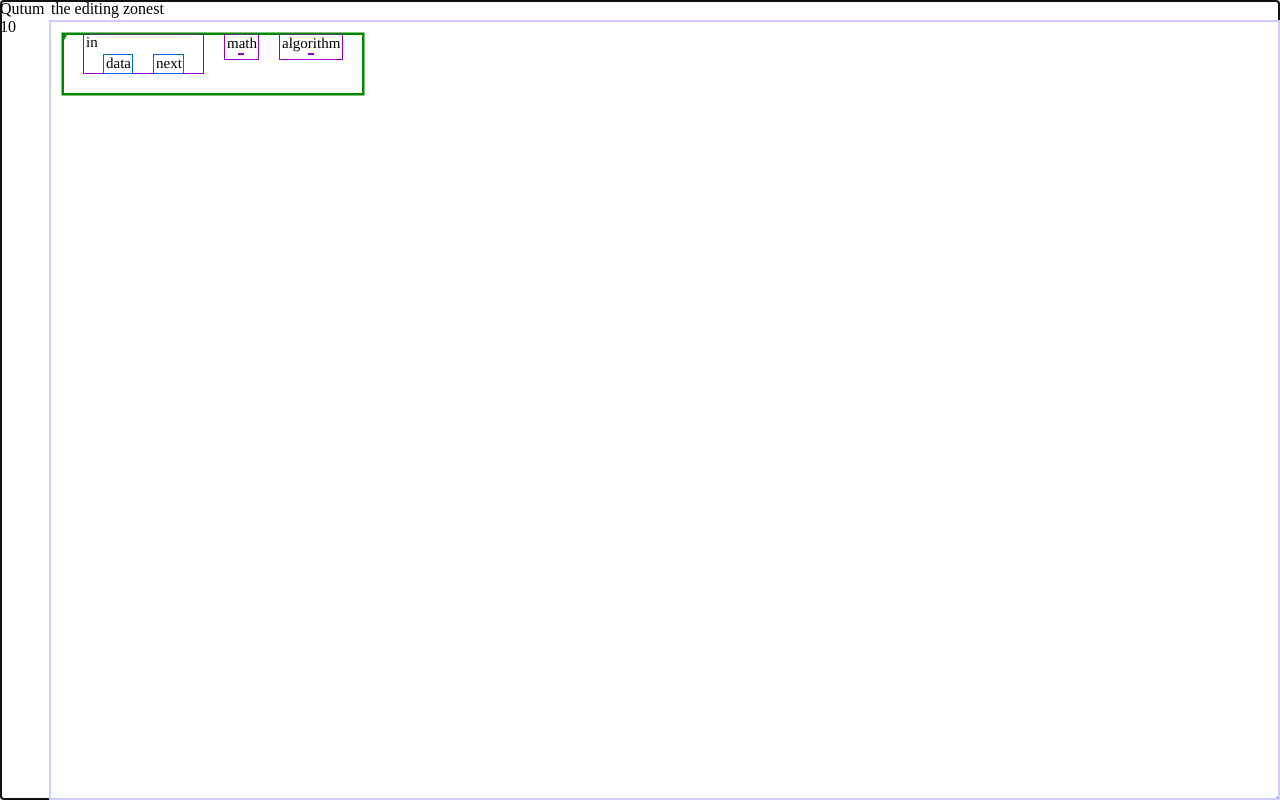
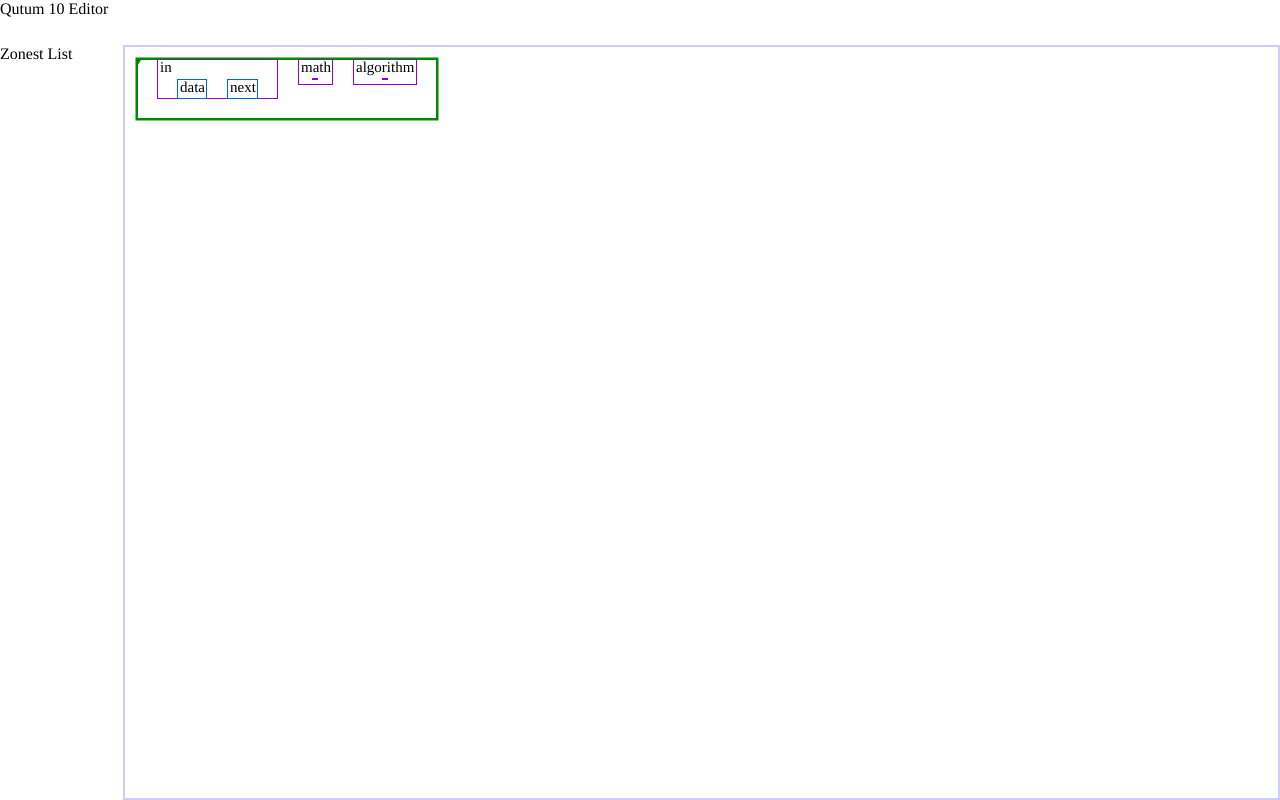
Before and after one commit to qutum/qutum-old-graphic, a plain HTML site: page qutum-web/index.html in a window 1280 px wide. Drawn offline with Linux system fonts and the light colour scheme.

Commit message:
page, key event, err info, for opera

```diff
--- a/qutum-web/command.js
+++ b/qutum-web/command.js
@@ -368,7 +368,7 @@ unity: function (u, test)
 trialVeto: function (tv)
 {
 	var now = this.edit.now, tv0 = now.tv
-	if ( !now.row || now.layer || this.edit.drag)
+	if ( !now.deep || now.layer || this.edit.drag)
 		return
 	tv0 == tv && (tv = 0)
 	this.go(function (redo)
--- a/qutum-web/datum.js
+++ b/qutum-web/datum.js
@@ -55,9 +55,9 @@ base0: 0, // the maximum deep of all outermost bases
 mn: 0, // match iteration
 
 name: '',
-nameY: 0, // text bottom
-nameR: 0, // with left and right padding
-nameH: 0, // with top and bottom padding
+nameY: 0, // text top
+nameR: 0, // with left and right margin of around 3px each
+nameH: 0, // with top and bottom margin of around 3px each
 err: '',
 x: 0,
 y: 0,
@@ -81,7 +81,6 @@ addTo: function (z, r, q) // x < 0 to add row
 		this.gene = true
 		this.bzer = this
 		this.azer = this
-		this.err = ''
 		return this // zonest
 	}
 	if (z.ox < 0)
@@ -337,13 +336,13 @@ layout: function (force)
 	{
 		this.w = Math.max(SIZE0, nr)
 		this.h = Math.max(SIZE0, nh)
-		this.nameY = 3 + this.edit.nameH
+		this.nameY = 2
 	}
 	else if (this.detail == 2)
 	{
 		this.w = Math.max(SIZE0, nr)
 		this.h = Math.max(SIZE0, nh + 6)
-		this.nameY = 3 + this.edit.nameH
+		this.nameY = 2
 		w2 = this.w >> 1, h2 = nh || this.h >> 1
 		rs[0].layout(0, w2, w2, 0)
 		for (x = 1; r = rs[x]; x++)
@@ -363,11 +362,11 @@ layout: function (force)
 		r = rs[0]
 		if (r.length && nr > NAME_WIDTH)
 			r.layout(1, 0, w, 0),
-			h = r.h + 2
+			h = r.h + 3
 		else
 			r.layout(1, nr, w, 0),
 			h = 0
-		this.nameY = h + 2 + this.edit.nameH
+		this.nameY = h + 2
 		h = Math.max(h + nh, r.h + SPACE)
 		for (x = 1; r = rs[x]; x++)
 			r.layout(x < this.ox ? 2 : 3, 0, w, h),
@@ -432,11 +431,11 @@ _show: function (draw, X, Y, W, H)
 
 	if (this.uNext != this && this.unity == edit.nav.unity)
 		draw.fillStyle = io < 0 ? '#ecf' : '#cce3ff',
-		draw.fillRect(2, 2, this.nameR - 4, this.nameY - 1)
-	if (x = this.tv)
-		draw.fillStyle = '#000', draw.fillText(x < 0 ? '?' : '!', 3, this.nameY)
-	if (y = this.name)
-		draw.fillStyle = '#000', draw.fillText(y, (x && edit.nameTvW) + 3, this.nameY)
+		draw.fillRect(2, this.nameY, this.nameR - 4, edit.nameH + 1)
+	if (D = this.tv)
+		draw.fillStyle = '#000', draw.fillText(D < 0 ? '?' : '!', 3, this.nameY + edit.nameH)
+	if (d = this.name)
+		draw.fillStyle = '#000', draw.fillText(d, (D && edit.nameTvW) + 3, this.nameY + edit.nameH)
 
 	draw.translate(X, Y)
 	for (R = 0; r = s[R]; R++)
--- a/qutum-web/edit.js
+++ b/qutum-web/edit.js
@@ -6,33 +6,37 @@
 //
 (function(){
 
-Edit = function (box)
+Edit = function (dom)
 {
-	this.html = /Firefox/.test(navigator.userAgent) ? 'ff' : 'wk'
-	box.tabIndex >= 0 || (box.tabIndex = 0)
-	var dom = this.dom = box.appendChild(document.createElement('div'))
-	with (dom.style)
-		position = 'relative', overflow = 'scroll',
-		width = height = '100%', minWidth = minHeight = '10em'
+	this.html = /WebKit/.test(navigator.userAgent) ? 'w' // Chrome, Safari, etc
+		: /Gecko/.test(navigator.userAgent) ? 'g' // Firefox, etc
+		: /Presto/.test(navigator.userAgent) ? 'p' // Opera, etc
+		: 'w'
+	this.dom = dom, dom.tabIndex >= 1 || (dom.tabIndex = 1)
 	var whole = this.whole = dom.appendChild(document.createElement('div'))
-	whole.style.position = 'absolute'
+	whole.className = 'whole'
 	var css = getComputedStyle(whole, null),
 		f = css.fontWeight + ' ' + css.fontSize + ' ' + css.fontFamily
-	this.draw = Util.draw(Util.canvas(whole, f), 0, 0, 50, 50)
+	this.draw = Util.draw(Util.canvas(whole, f, true), 0, 0, 50, 50)
+
+	var name = this.name = whole.appendChild(document.createElement('span'))
+			.appendChild(document.createElement('input'))
+	with (name.parentNode.style) position = 'absolute', display = 'none'
+	name.style.font = f
 	this.nameH = parseInt(css.fontSize, 10)
 	this.nameTvW = this.draw.measureText('?').width | 0
-	var name = this.name = dom.appendChild(document.createElement('span'))
-		.appendChild(document.createElement('input'))
-	name.parentNode.style.position = 'absolute'
-	with (name.style) font = f, display = 'none'
 	css = f = null
+	var err = this.err = whole.appendChild(document.createElement('div'))
+	err.className = 'err'
+	with (err.style) position = 'absolute', display = 'none', left = top = '0'
+
 	Util.on(window, 'resize', this, this.show, null)
 	Util.on(dom, 'scroll', this, this.show, null)
 	Util.on(whole, 'mousemove', this, this.Hit)
 	Util.on(whole, 'mousedown', this, this.Hit)
 	Util.on(whole, 'mouseup', this, this.Hit)
-	Util.on(box, 'keydown', this, this.key, false, true)
-	Util.on(box, 'keypress', this, this.key, false, true)
+	Util.on(dom, 'keypress', this, this.key, false, true)
+	this.html == 'w' && Util.on(dom, 'keydown', this, this.key, false, true)
 	Util.on(name, 'input', this, this.Naming)
 	Util.on(name, 'change', this, this.Naming)
 	Util.on(name, 'blur', this, this.Name, [ false ])
@@ -50,29 +54,30 @@ Edit.prototype =
 {
 
 zonest: null,
-now: null,
-hit: null,
+now: null, // being edited
+hit: null, // hit by mouse pointer or changed now
 hitX: 0, // relative to page
 hitY: 0, // relative to page
 hitXY: true, // use hitX and hitY
-hiting: 0, // the timer for long press
-nav: null, // navigable hit while dragging or now
-foc: null, // hit while dragging or now
-drag: null, // null or a command
-keyType: '',
+hiting: 0, // timer for long mouse press
+nav: null, // navigable hit while dragging or else now
+foc: null, // hit while dragging or else now
+drag: null, // null or command for dragging
+keyType: 'keypress', // key event type
 
 html: '', // html engine
-dom: null,
-whole: null,
-draw: null,
-nameH: 0,
-nameTvW: 0,
-name: null,
+dom: null, // scroll area
+whole: null, // whole area
+draw: null, // drawing area
+name: null, // name input
+err: null, // error info
+nameH: 0, // name text height
+nameTvW: 0, // trial/veto name width
 showing: 0, // to show in milliseconds
-layout: false,
-scroll: false,
+layout: false, // to layout while showing
+scroll: false, // to scroll while showing
 
-com: null,
+com: null, // commands
 unsave: 0, // >0 saved and redos <0 saved and undos
 saveUs: null, // {}
 errorN: 0, // number of errors
@@ -101,8 +106,8 @@ Now: function (now, nav, show, drag)
 		this.dragable = this.drag.call(this.com, now, true)
 	else
 		now != n && (this.scroll = true),
-		this.now = this.nav = this.foc = now,
-		this.dragable = this.hitXY = true
+		this.now = this.hit = this.nav = this.foc = now,
+		this.dragable = true
 	this.focUnfold(show != null ? show : 2) || this.show()
 },
 
@@ -121,21 +126,21 @@ _show: function ()
 {
 	try
 	{
-		var re = false, time = Date.now(), z = this.zonest, m = this.dom
+		var re = false, time = Date.now(), z = this.zonest
 		if (this.layout)
 			z.layoutDetail(), z.layout(false),
 			this.layout = false, this.scroll = true,
 			this.whole.style.width = z.x + z.w + z.x + 'px',
-			this.whole.style.height = z.y + z.h + z.y + 'px'
-		var drag = this.drag, com = this.com
+			this.whole.style.height = z.y + z.h + z.y + 'px',
+			this.err.style.display = 'none'
+		var drag = this.drag, com = this.com, hited = true
 		if (this.hitXY)
-			this.hitXY = false, this.hit = this.HitXY() || z,
-			drag && (this.foc = this.hit)
-		var dx, dy, Dx, Dy
+			(hited = this.HitXY()) && (this.hit = hited),
+			drag && (this.foc = this.hit), this.hitXY = false
+		var n = this.now, h = this.hit, dx, dy, Dx, Dy, x, y
 		if (drag)
 		{
-			var n = this.now, h = this.hit, xys, d, D = Infinity, xys,
-				xs = [], ys = [], Xs = [], Ys = [], i, I
+			var xys, d, D = Infinity, xs = [], ys = [], Xs = [], Ys = [], i, I
 			if (n.deep)
 				xs[1] = (xs[0] = n.offsetX()) + n.w, ys[0] = ys[1] = n.offsetY(),
 				drag == com.agent ? ys[0] = ys[1] += n.h : drag != com.base
@@ -152,7 +157,7 @@ _show: function ()
 				drag == com.later ? (Xs[0] += h.w + Datum.SPACE / 2, Ys[0] += h.h >> 1) :
 				drag == com.earlyRow ? (Xs[0] += h.w >> 1, Ys[0] -= Datum.SPACE / 2) :
 				drag == com.laterRow ? (Xs[0] += h.w >> 1, Ys[0] += h.h + Datum.SPACE / 2) :
-				drag == com.unity ? Ys[0] += h.nameY - (h.nameH >> 1 || this.nameH >> 1) :
+				drag == com.unity ? Ys[0] += h.nameY + (this.nameH >> 1) :
 				(Xs[1] = Xs[0] + h.w, Ys[1] = Ys[0] += drag == com.base ? h.h : 0)
 			else
 				xys = h.xys, Xs[1] = (Xs[0] = h.zone.offsetX()) + xys[xys.length -2],
@@ -163,27 +168,28 @@ _show: function ()
 					if ((d = (d = xs[i] - Xs[I]) * d + (d = ys[i] - Ys[I]) * d) < D)
 						D = d, dx = xs[i], dy = ys[i], Dx = Xs[I], Dy = Ys[I]
 		}
-		var mx = m.scrollLeft, my = m.scrollTop, mw = m.clientWidth, mh = m.clientHeight
+		var dom = this.dom, X = dom.scrollLeft, Y = dom.scrollTop,
+			W = Math.max(dom.clientWidth, 1), H = Math.max(dom.clientHeight, 1)
 		if (this.scroll)
 		{
-			var x = mx && z.x + z.w + z.x - mw, y = my && z.y + z.h + z.y - mh
-			if (x < mx || y < my)
-				return x < mx && (m.scrollLeft = x), y < my && (m.scrollTop = y), re = true
+			x = X && z.x + z.w + z.x - W, y = Y && z.y + z.h + z.y - H
+			if (x < X || y < Y)
+				return x < X && (dom.scrollLeft = x), y < Y && (dom.scrollTop = y), re = true
 			this.scroll = false
 			var foc = this.foc, x = foc.offsetX(), y = foc.offsetY()
-			x = Math.min(x - 2, Math.max(mx, x + 2 + foc.w - mw))
-			y = Math.min(y - 2, Math.max(my, y + 2 + foc.h - mh))
+			x = Math.min(x - 2, Math.max(X, x + 2 + foc.w - W))
+			y = Math.min(y - 2, Math.max(Y, y + 2 + foc.h - H))
 			if (drag)
-				x = Math.min(Dx - 3, Math.max(x, Dx + 3 - mw)),
-				y = Math.min(Dy - 3, Math.max(y, Dy + 3 - mh))
-			if (x != mx || y != my)
-				return m.scrollLeft = x, m.scrollTop = y, re = true
+				x = Math.min(Dx - 3, Math.max(x, Dx + 3 - W)),
+				y = Math.min(Dy - 3, Math.max(y, Dy + 3 - H))
+			if (x != X || y != Y)
+				return dom.scrollLeft = x, dom.scrollTop = y, re = true
 		}
-		var draw = Util.draw(this.draw, mx, my, mw, mh)
-		z._show(draw, mx - z.x, my - z.y, mw, mh)
+		var draw = Util.draw(this.draw, X, Y, W, H)
+		z._show(draw, X - z.x, Y - z.y, W, H)
 		if (drag)
 		{
-			dx -= mx, dy -= my, Dx -= mx, Dy -= my
+			dx -= X, dy -= Y, Dx -= X, Dy -= Y
 			draw.fillStyle = draw.strokeStyle = drag.call(com, h, true) ? '#333' : '#f33'
 			draw.lineWidth = 2.5
 			if (h.deep)
@@ -207,6 +213,18 @@ _show: function ()
 			draw.beginPath(), draw.moveTo(dx, dy), draw.lineTo(Dx, Dy)
 			draw.stroke(), draw.globalAlpha = 1
 		}
+		this.err.style.display = hited && h.err ? '' : 'none'
+		if (hited && h.err)
+		{
+			Util.text(this.err, h.err)
+			dx = this.hitX - Util.pageX(this.dom), dy = this.hitY - Util.pageY(this.dom)
+			Dx = this.err.offsetWidth, Dy = this.err.offsetHeight
+			if ((x = dx + 10) + Dx > W && (dx = dx - 1 - Dx) >= 0)
+				x = dx
+			if ((y = dy + 3) + Dy > H && (dy = dy - 1 - Dy) >= 0)
+				y = dy
+			this.err.style.left = x + X + 'px', this.err.style.top = y + Y + 'px'
+		}
 	}
 	finally
 	{
@@ -218,8 +236,10 @@ _show: function ()
 Hit: function (e)
 {
 	this.hiting && clearTimeout(this.hiting)
-	var ok = this.hitX != (this.hitX = e.clientX + pageXOffset - 1)
-		| this.hitY != (this.hitY = e.clientY + pageYOffset - 1) // fix key bug on Safari
+	if (e.target == this.name || e.target == this.name.parentNode)
+		return
+	var ok = this.hitX != (this.hitX = e.pageX - 1) | this.hitY != (this.hitY = e.pageY - 1)
+			// fix key bug on Safari
 	if (e.type == 'mousedown' && (ok = this.HitXY()))
 	{
 		this.hitXY = false
@@ -235,15 +255,11 @@ Hit: function (e)
 
 HitXY: function ()
 {
-	var x = this.hitX, y = this.hitY, m = this.dom
-	this.html == 'ff' && (x += m.offsetLeft, y += m.offsetTop) // offsetLeft/Top bug on Firefox
-	do
-		x += m.scrollLeft - m.offsetLeft - m.clientLeft,
-		y += m.scrollTop - m.offsetTop - m.clientTop
-	while (m = m.offsetParent)
-	var t = Date.now(), m = this.zonest.hit([ x, y ]), t = Date.now() - t
-	t > 50 && $info('slow script: hit')
-	return m
+	var t = Date.now(), h = this.zonest.hit(
+		[ this.hitX - Util.pageX(this.whole), this.hitY - Util.pageY(this.whole) ]),
+		t = Date.now() - t
+	t > 50 && $info('slow: zonest.hit')
+	return h
 },
 
 ////////////////////////////////      ////////////////////////////////
@@ -367,31 +383,33 @@ focFold: function (test)
 focOk: function (test)
 {
 	return test || (this.drag ? this.Drag(true)
-		: this.Name(this.name.style.display == '' ? true : null))
+		: this.Name(this.name.parentNode.style.display == '' ? true : null))
 },
 
 // start by default, done if done is true, cancel if done is false
 Name: function (done)
 {
-	var name = this.name, now, d
-	if (done == null && (now = this.now).deep)
-		name.parentNode.style.left = now.offsetX() + 1 + 'px',
-		name.parentNode.style.top = now.offsetY() + now.nameY - this.nameH + 'px',
-		name.style.display = '', name.focus(),
-		name.value = now.name, name.select(), this.Naming()
+	var now
+	if (done == null && this.now.deep)
+	{
+		with (this.name.parentNode.style)
+			top = this.now.offsetY() + this.now.nameY + 'px',
+			left = this.now.offsetX() + 3 + 'px', display = ''
+		this.name.focus(), this.name.value = this.now.name, this.name.select()
+		this.Naming()
+	}
 	else
-		d = name.style.display, name.style.display = 'none',
-		d == '' && this.dom.parentNode.focus(),
-		done && this.com.name(name.value)
+		this.name.parentNode.style.display != (this.name.parentNode.style.display = 'none')
+			&& this.dom.focus(),
+		done && this.com.name(this.name.value)
 },
 Naming: function ()
 {
-	var name = this.name
-	if (this.html == 'ff') // scrollWidth bug on Firefox
-		name.size = Math.min(name.textLength || 1, 100)
+	if (this.html == 'w')
+		this.name.style.width = '10px',
+		this.name.style.width = this.name.scrollWidth + 'px'
 	else
-		name.style.width = '1px',
-		name.style.width = Math.min(name.scrollWidth, 800) + 'px'
+		this.name.size = this.name.textLength || 1
 },
 
 // start if drag is a command, done if drag is true, cancel if drag is false
@@ -407,20 +425,15 @@ Drag: function (drag)
 
 key: function (e)
 {
-	var k = e.keyCode
-	if (e.target == this.name
-		&& (k != 13 && k != 27 || e.ctrlKey || e.altKey || e.metaKey || e.shiftKey))
+	if (e.target == this.name &&
+		(e.keyCode != 13 && e.keyCode != 27 || e.ctrlKey || e.altKey || e.metaKey || e.shiftKey))
 		return // neither esc nor enter
-	if (k = e.charCode)
+	var k = e.type == 'keypress' && e.which // charCode uncompatible
+	if (k >= 32)
 		(e.ctrlKey || e.altKey || e.metaKey) && (k = -k)
 	else
-	{
-		k = e.keyCode
-		if (this.keyType != 'keypress' && e.type == 'keypress')
-			return this.keyType = e.type // fix keydown repeat on Firefox
-		k = e.shiftKey || e.ctrlKey || e.altKey || e.metaKey ? - k - 0.5 : k + 0.5
-	}
-	this.keyType = e.type
+		k = e.keyCode + 0.5,
+		(e.shiftKey || e.ctrlKey || e.altKey || e.metaKey) && (k = -k)
 
 	try
 	{
--- a/qutum-web/index.html
+++ b/qutum-web/index.html
@@ -10,36 +10,55 @@
 <script src=wire.js></script>
 <script src=command.js></script>
 <script src=layer2.js></script>
+</head>
+<body>
+<table>
+<tr><td id=banner colspan=99>Qutum 10 Editor</td>
+<tr><td id=zonest>Zonest List</td>
+	<td id=edit-box><div id=edit></div></td>
+</table>
+<script>
+onload = function ()
+{
+	var edit = document.getElementById('edit')
+	new Edit(edit)
+	setTimeout(function () { edit.focus() }, 0)
+}
+</script>
 <style>
 html, body { width:100%; height:100%; padding:0; margin:0; }
-banner, help, edit
+body { font:16px Times,serif; }
+table { width:100%; height:100%; border-spacing:0; }
+tr { vertical-align:top; }
+td { padding:0; }
+#banner
 {
-	display:block; width:100%; height:100%; position:absolute;
+	height:45px;
+}
+#zonest
+{
+	width:123px;
+}
+#edit-box
+{
+	height:100%; padding:2px;
 	box-sizing:border-box;-webkit-box-sizing:border-box;-moz-box-sizing:border-box;
 }
-
-help
+#edit { position:relative; width:100%; height:100%; overflow:scroll; }
+#edit:focus { outline:2px solid #ccf; }
+#edit .whole { position:absolute; }
+#edit * { font:15px Times,serif; }
+#edit input
 {
-	width:7ex; z-index:10;
+	position:relative; top:-4px; left:-3px; margin:0; padding:1px;
+	border:1px solid rgb(120,200,120); outline:1px solid rgba(120,200,120,0.6);
 }
-
-banner
+@-moz-document url-prefix() { #edit input { top:-2px; } }
+#edit .err
 {
-	height:3ex; border-left:7ex solid rgba(0,0,0,0); z-index:9;
+	color:#700; background: rgba(255,240,240,0.8); padding:3px;
+	border:1px solid red; border-radius:5px; -moz-border-radius:5px;
 }
-
-edit
-{
-	border:2px solid #fff; border-top:3ex solid #fff; border-left:7ex solid #fff;
-}
-edit * { font:15px Times,serif; }
-edit:focus > div { outline:2px solid #ccf; }
-edit input
-{
-	padding:1px; border:1px solid #aaf; outline:1px solid #ddf;
-	position:relative; top:-6px; left:-1px;
-}
-@-moz-document url-prefix() { edit input { top:-2px; } }
 
 #Log
 {
@@ -49,19 +68,7 @@ edit input
 #Log .line { white-space:nowrap; min-height: 1ex; }
 #Log .err { color:red }
 
+/* box-sizing:border-box;-webkit-box-sizing:border-box;-moz-box-sizing:border-box; */
 </style>
-<script>
-onload = function ()
-{
-	var edit = document.getElementsByTagName('edit')[0]
-	new Edit(edit)
-	setTimeout(function () { edit.focus() }, 0)
-}
-</script>
-</head>
-<body>
-<banner>the editing zonest</banner>
-<help>Qutum 10</help>
-<edit></edit>
 </body>
 </html>
--- a/qutum-web/util.js
+++ b/qutum-web/util.js
@@ -8,9 +8,9 @@
 
 Log = function (s, clazz)
 {
-	var dom = document.getElementById('Log')
-	if (dom)
-		with (dom.appendChild(document.createElement('div')))
+	var log = document.getElementById('Log')
+	if (log)
+		with (log.appendChild(document.createElement('div')))
 			className = clazz ? 'line ' + clazz : 'line', textContent = s, scrollIntoView()
 	else
 		document.body.appendChild(document.createElement('div')).id = 'Log',
@@ -39,24 +39,6 @@ ArrayRem = function (s, v)
 
 Util =
 {
-
-canvas: function (o, font)
-{
-	var canv = o.appendChild(document.createElement('canvas')), draw = canv.getContext('2d')
-	canv.style.display = 'block', canv.style.position = 'absolute'
-	draw.font0 = font
-	return draw
-},
-
-draw: function (draw, x, y, w, h)
-{
-	var canv = draw.canvas
-	canv.style.left = x + 'px', canv.style.top = y + 'px'
-	canv.width = w, canv.height = h
-	draw.textBaseline = 'bottom' // 'top' 'baseline' uncompatible
-	draw.font = draw.font0
-	return draw
-},
 
 on: function (dom, event, This, func, args, capture)
 {
@@ -91,6 +73,44 @@ timer: function (time, This, func, args)
 		time >= 0 ? time : 0)
 },
 
+canvas: function (o, font, absolute)
+{
+	var canv = o.appendChild(document.createElement('canvas')), draw = canv.getContext('2d')
+	absolute && (canv.style.display = 'block', canv.style.position = 'absolute')
+	draw.font0 = font
+	return draw
+},
+
+draw: function (draw, x, y, w, h)
+{
+	var canv = draw.canvas
+	canv.style.left = x + 'px', canv.style.top = y + 'px'
+	canv.width = w, canv.height = h
+	draw.textBaseline = 'bottom'
+	draw.font = draw.font0
+	return draw
+},
+
+text: function (dom, text)
+{
+	dom.innerHTML = text.replace(/&/g, '&amp;').replace(/</g, '&lt;')
+		.replace(/\n|\r\n/g, '<br>').replace(/\t/g, '\u00a0 \u00a0 ').replace(/  /g, '\u00a0 ')
+},
+
+pageX: function (o)
+{
+	for (var p = o.offsetParent, x = p ? o.scrollLeft : 0; p; p = (o = p).offsetParent)
+		x += o.offsetLeft - o.scrollLeft
+	return x
+},
+
+pageY: function (o)
+{
+	for (var p = o.offsetParent, y = p ? o.scrollTop : 0; p; p = (o = p).offsetParent)
+		y += o.offsetTop - o.scrollTop
+	return y
+},
+
 }
 
 })()
```
